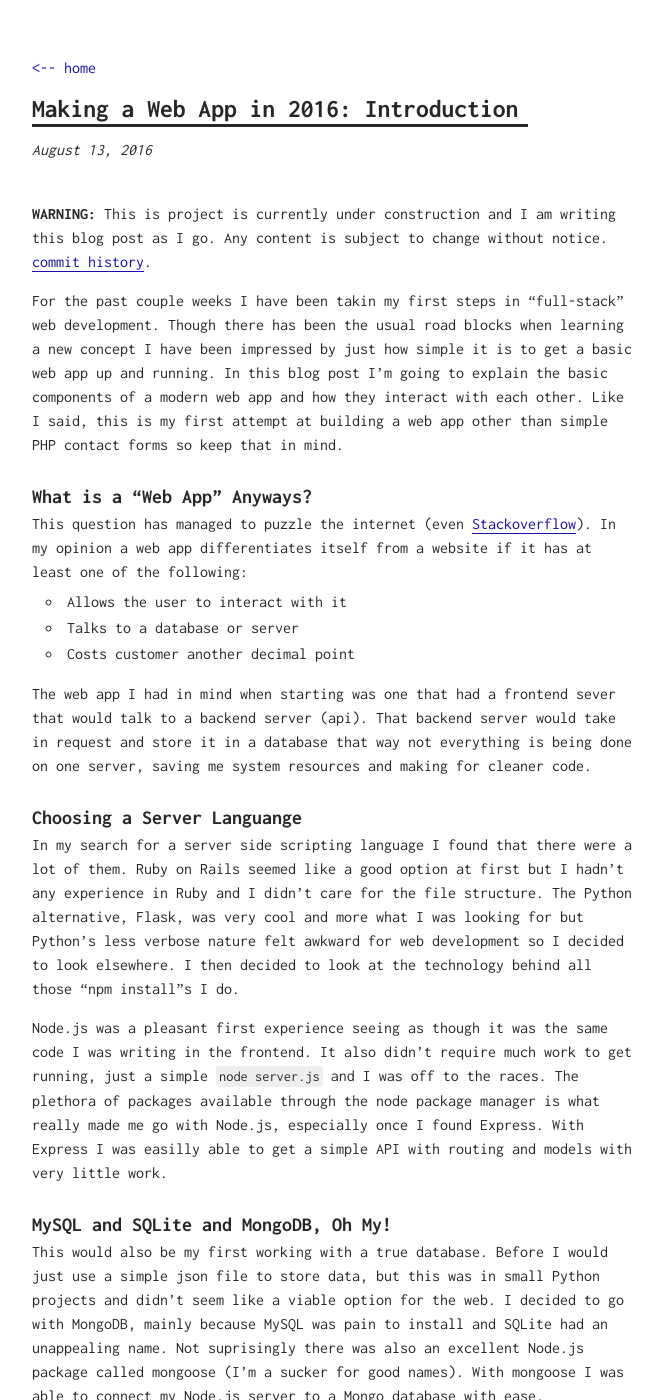
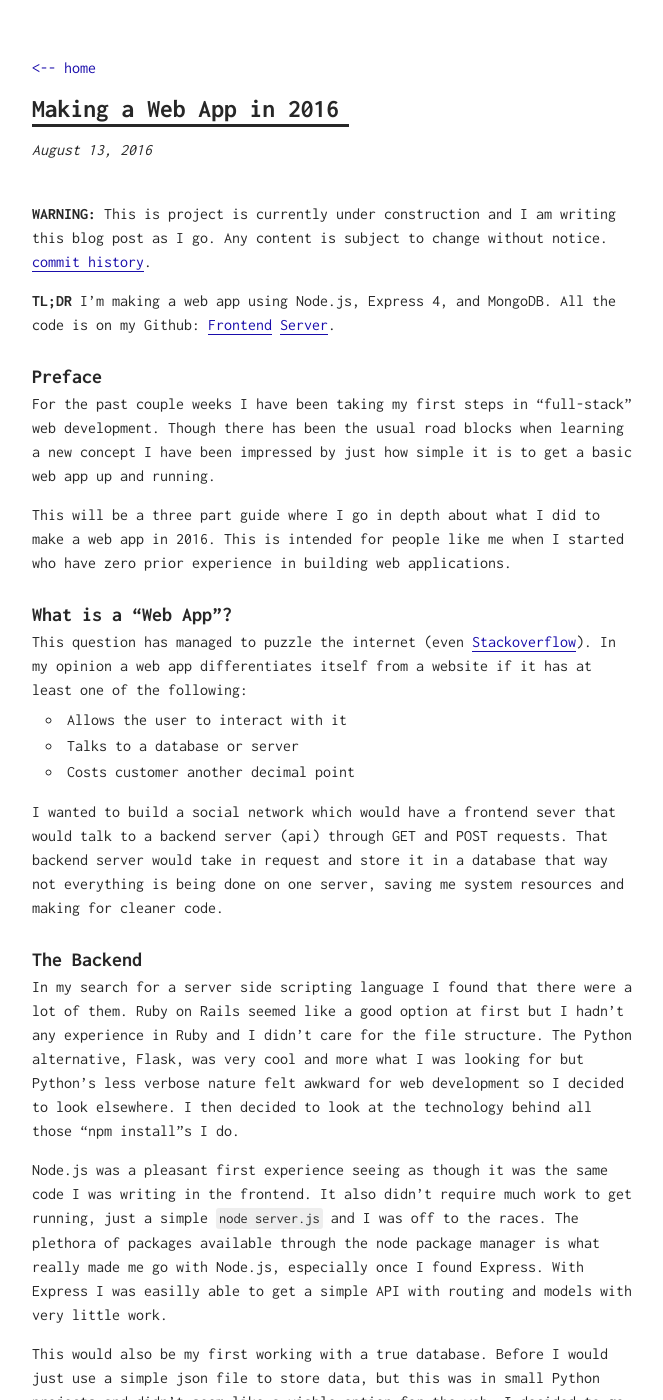
Before and after one commit to maxhumber/maxhumber.com, a Jekyll site: the page built from _posts/2016-08-13-web-app-in-2016.md, in a window 1280 px wide and 1400 px high. Shown: the whole window, without its empty margins (308-971 px from the left). Built offline with Jekyll 4.4.1, drawn with Linux system fonts in a browser that asks for light colours; some of the changed text lies outside the part shown.

Commit message:
finished

```diff
--- a/_posts/2016-08-13-web-app-in-2016.md
+++ b/_posts/2016-08-13-web-app-in-2016.md
@@ -1,30 +1,58 @@
 ---
 layout: post
-title: Making a Web App in 2016&#58; Introduction
+title: Making a Web App in 2016
 ---
 
 
 **WARNING:** This is project is currently under construction and I am writing this blog post as I go. Any content is subject to change without notice. [commit history](http://github.com/getmicah/getmicah.github.io/commits/master/_posts/2016-08-13-web-app-in-2016.md).
 
 
-For the past couple weeks I have been takin my first steps in "full-stack" web development. Though there has been the usual road blocks when learning a new concept I have been impressed by just how simple it is to get a basic web app up and running. In this blog post I'm going to explain the basic components of a modern web app and how they interact with each other. Like I said, this is my first attempt at building a web app other than simple PHP contact forms so keep that in mind.
+**TL;DR** I'm making a web app using Node.js, Express 4, and MongoDB. All the code is on my Github: [Frontend](https://github.com/getmicah/myapp-app) [Server](https://github.com/getmicah/myapp-api).
 
+# Preface
+For the past couple weeks I have been taking my first steps in "full-stack" web development. Though there has been the usual road blocks when learning a new concept I have been impressed by just how simple it is to get a basic web app up and running.
 
-# What is a "Web App" Anyways?
+This will be a three part guide where I go in depth about what I did to make a web app in 2016. This is intended for people like me when I started who have zero prior experience in building web applications.
+
+# What is a "Web App"?
 This question has managed to puzzle the internet (even [Stackoverflow](http://stackoverflow.com/questions/8694922/whats-the-difference-between-a-web-site-and-a-web-application)). In my opinion a web app differentiates itself from a website if it has at least one of the following:
 
 * Allows the user to interact with it
 * Talks to a database or server
 * Costs customer another decimal point
 
-The web app I had in mind when starting was one that had a frontend sever that would talk to a backend server (api). That backend server would take in request and store it in a database that way not everything is being done on one server, saving me system resources and making for cleaner code.
+I wanted to build a social network which would have a frontend sever that would talk to a backend server (api) through GET and POST requests. That backend server would take in request and store it in a database that way not everything is being done on one server, saving me system resources and making for cleaner code.
 
 
-# Choosing a Server Languange
+# The Backend
 In my search for a server side scripting language I found that there were a lot of them. Ruby on Rails seemed like a good option at first but I hadn't any experience in Ruby and I didn't care for the file structure. The Python alternative, Flask, was very cool and more what I was looking for but Python's less verbose nature felt awkward for web development so I decided to look elsewhere. I then decided to look at the technology behind all those "npm install"s I do.
 
 Node.js was a pleasant first experience seeing as though it was the same code I was writing in the frontend. It also didn't require much work to get running, just a simple `node server.js` and I was off to the races. The plethora of packages available through the node package manager is what really made me go with Node.js, especially once I found Express. With Express I was easilly able to get a simple API with routing and models with very little work.
 
+This would also be my first working with a true database. Before I would just use a simple json file to store data, but this was in small Python projects and didn't seem like a viable option for the web. I decided to go with MongoDB, mainly because MySQL was pain to install and SQLite had an unappealing name. Not suprisingly there was also an excellent Node.js package called mongoose (I'm a sucker for good names). With mongoose I was able to connect my Node.js server to a Mongo database with ease.
 
-# MySQL and SQLite and MongoDB, Oh My!
-This would also be my first working with a true database. Before I would just use a simple json file to store data, but this was in small Python projects and didn't seem like a viable option for the web. I decided to go with MongoDB, mainly because MySQL was pain to install and SQLite had an unappealing name. Not suprisingly there was also an excellent Node.js package called mongoose (I'm a sucker for good names). With mongoose I was able to connect my Node.js server to a Mongo database with ease.
+# The Frontend
+Once I had a solid backend api it was time for the frontend. Now I could just use basic HTML and use basic xmlhttprequest with client-side Javascript, but I had really enjoyed working with Node.js and Express in the backend so I decided to give it a go on the frontend server. The npm had lots of awesome templating engines, such as [express-handlebars](https://github.com/ericf/express-handlebars), which allowed me to easily render data in my Express routes.
+
+At the moment I won't be using any sort of Javascript library but I will more than likely use React at some point. The frontend mainly consists of handlebar templates rendering as html and good old [modular Javascript](https://www.youtube.com/watch?v=HkFlM73G-hk&list=PLoYCgNOIyGABs-wDaaxChu82q_xQgUb4f) for any user interaction that can't be done through Express routing. I plan to include some sort of Sass plugin for the templates but that shouldn't be a problem.
+
+For authentication, [passport](http://passportjs.org/) in the frontend and [bcrypt](https://github.com/ncb000gt/node.bcrypt.js/) in the backend was the way to go. Passport made local and social logins very easy because of its login "Strategies", all of which are easily accessible through npm. Though when using this setup you really need to have SSL encryption between the two servers and a proper firewall setup.
+
+# Recap
+Now that I have explained in detail all of the technologies I will be using to construct a web application I wanted to give a quick over view of what we will be running on both the server and client machines.
+
+*Server*:
+
+* Node.js - main scripting language
+* Express - routing http requests
+* MongoDB - document database
+* Mongoose - mongodb modeling for node
+* bcrypt - password hashing and authentication
+
+*Client*:
+
+* Node.js - main scripting language
+* Express - routing users based on url
+* Passport - local and social authentication
+* request.js - simple http requests to server
+* Handlebars - rendering data from express
```
